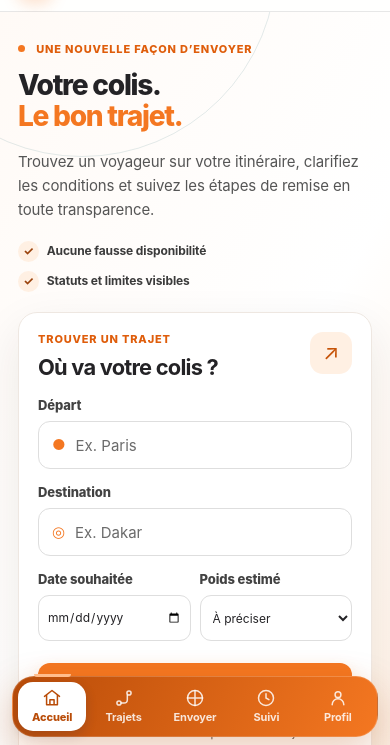
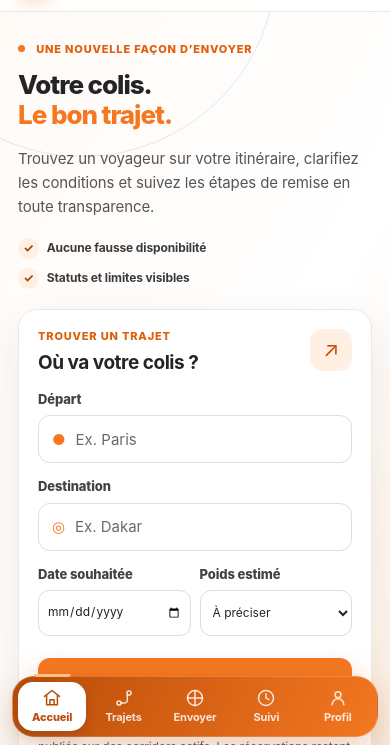
Before and after one commit to aydiarra-star/Jotcolis, a website: page index.html in a window 390 px wide. Shown: the part 99-844 px from the top of the page. Drawn offline with nearby package versions, Linux system fonts and the light colour scheme.

Commit message:
Réduire encore tous les titres JotColis

```diff
--- a/premium.css
+++ b/premium.css
@@ -206,3 +206,24 @@ h3, .step-card h3, .trip-card h3, .auth-card h3 {
   h1, .hero h1 { font-size: 28px !important; }
   h2, .section-intro h2, .passport-copy h2, .closing-cta h2, .gp-copy h2 { font-size: 21px !important; }
 }
+
+/* Ajustement supplémentaire demandé : tous les titres plus compacts */
+h1, .hero h1 { font-size: clamp(26px, 3.2vw, 34px) !important; line-height: 1.12 !important; letter-spacing: -.04em !important; }
+h2, .section-intro h2, .passport-copy h2, .closing-cta h2, .gp-copy h2,
+.results-heading h2, .corridors-heading h2, .account-heading h2, .card-heading h2 {
+  font-size: clamp(19px, 2.2vw, 24px) !important; line-height: 1.22 !important; letter-spacing: -.025em !important;
+}
+h3, .step-card h3, .trip-card h3, .auth-card h3 { font-size: 14px !important; line-height: 1.35 !important; }
+@media (max-width: 700px) {
+  h1, .hero h1 { font-size: 26px !important; line-height: 1.15 !important; }
+  h2, .section-intro h2, .passport-copy h2, .closing-cta h2, .gp-copy h2,
+  .results-heading h2, .corridors-heading h2, .account-heading h2, .card-heading h2 {
+    font-size: 19px !important; line-height: 1.25 !important;
+  }
+  h3, .step-card h3, .trip-card h3, .auth-card h3 { font-size: 14px !important; }
+}
+@media (max-width: 380px) {
+  h1, .hero h1 { font-size: 24px !important; }
+  h2, .section-intro h2, .passport-copy h2, .closing-cta h2, .gp-copy h2,
+  .results-heading h2, .corridors-heading h2, .account-heading h2, .card-heading h2 { font-size: 18px !important; }
+}
```
